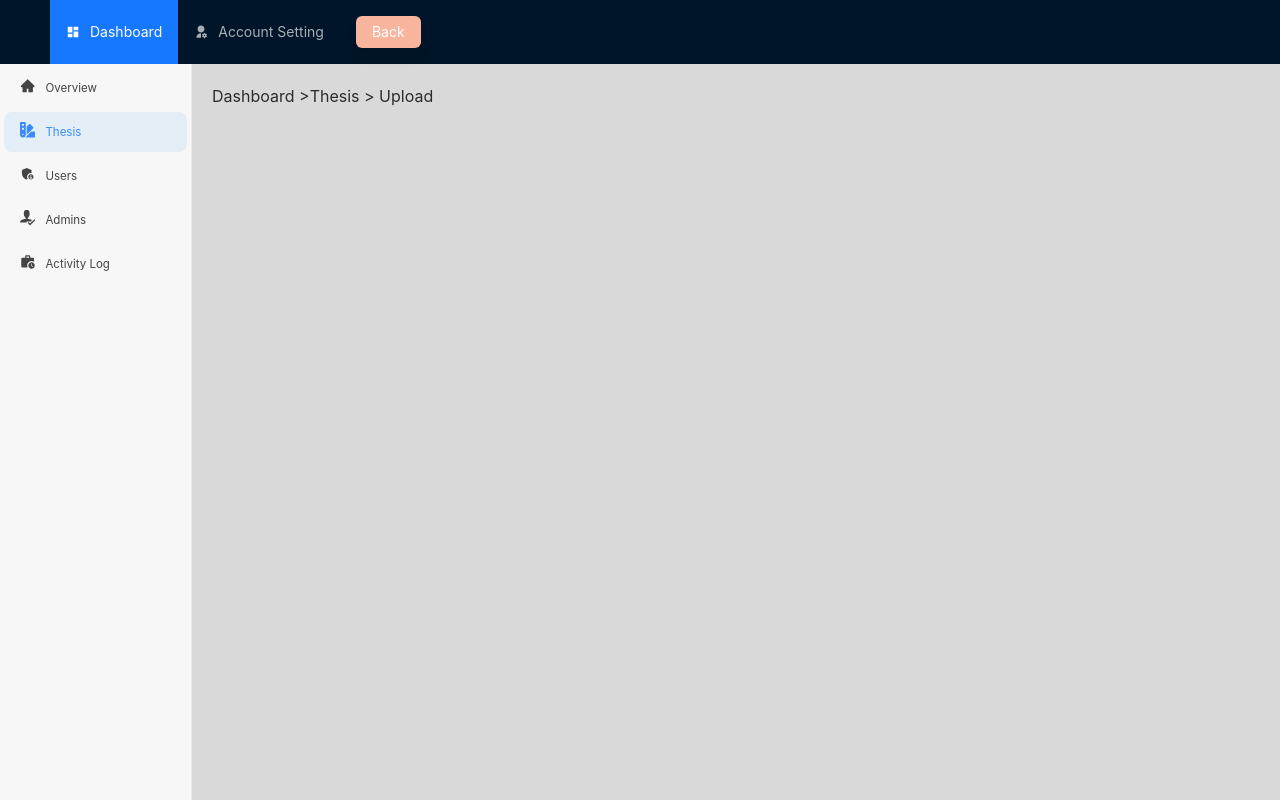
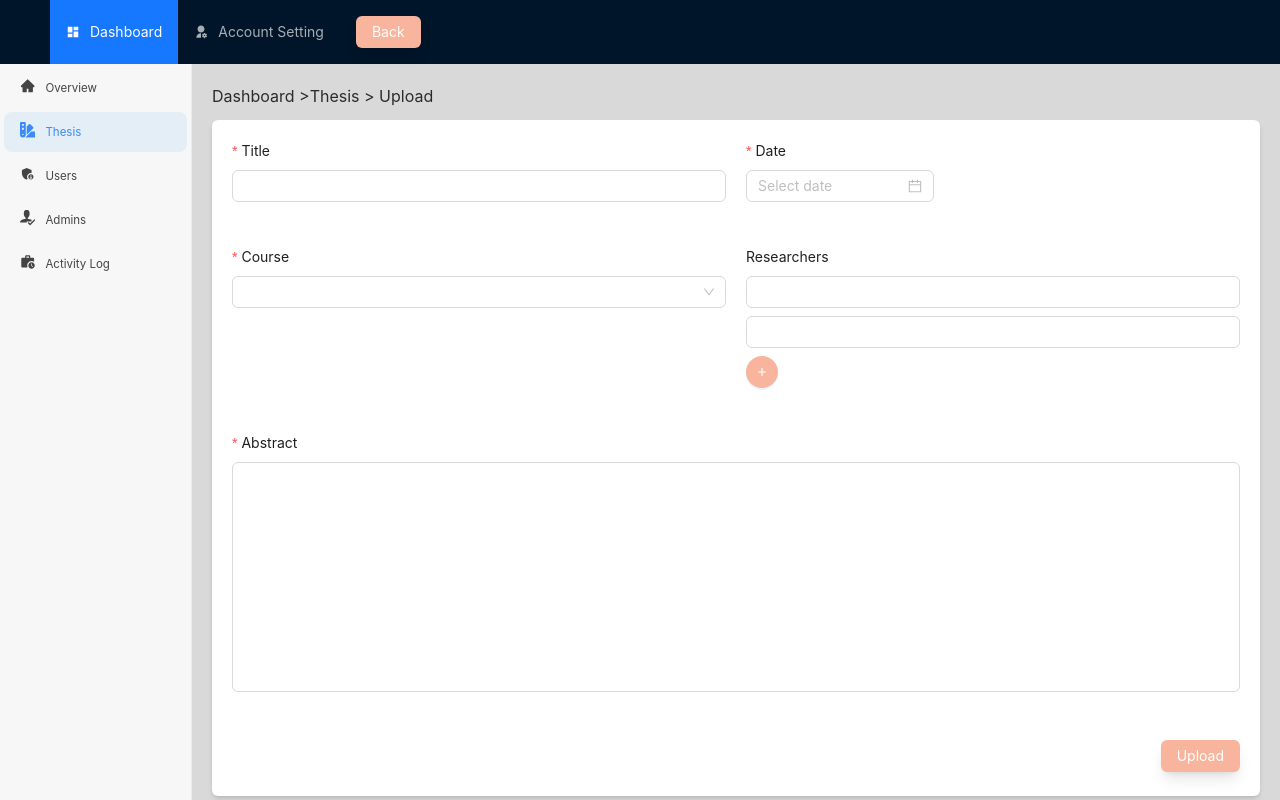
Before and after one commit to TorrCod/thesis-abstract, a Next.js app: page /dashboard/thesis/upload-thesis in a window 1280 px wide. Built offline with nearby package versions, Linux system fonts and the light colour scheme; no server answers; the database is empty.

Commit message:
form added on upload

```diff
--- a/src/pages/dashboard/thesis/upload-thesis.tsx
+++ b/src/pages/dashboard/thesis/upload-thesis.tsx
@@ -1,8 +1,47 @@
+import { PriButton } from "@/components/button";
 import DashboardLayout from "@/components/dashboardLayout";
+import { Button, DatePicker, Form, Input, Select } from "antd";
 import Link from "next/link";
-import React from "react";
+import React, { useState } from "react";
+import { BiPlus } from "react-icons/bi";
+import { FaAddressCard } from "react-icons/fa";
+import { GrAdd } from "react-icons/gr";
+
+const { Option } = Select;
+
+interface FormValues {
+  title: string;
+  date: string;
+  course: string[];
+  researchers: string[];
+}
+
+const courseOptions = [
+  { label: "Computer Engineer", value: "computer-engineer" },
+  { label: "Mechanical Engineer", value: "mechanical-engineer" },
+  { label: "Civil Engineer", value: "civil-engineer" },
+  { label: "Electronics Engineer", value: "electronics-engineer" },
+  { label: "Electrical Engineer", value: "electrical-engineer" },
+];
 
 const UploadThesis = () => {
+  const [researchers, setResearchers] = useState<string[]>(["", ""]);
+
+  const onFinish = (values: FormValues) => {
+    console.log(values);
+    console.log(researchers);
+  };
+
+  const handleAddResearcher = () => {
+    setResearchers([...researchers, ""]);
+  };
+
+  const handleResearcherChange = (index: number, value: string) => {
+    const newResearchers = [...researchers];
+    newResearchers[index] = value;
+    setResearchers(newResearchers);
+  };
+
   return (
     <DashboardLayout
       userSelectedMenu="/dashboard"
@@ -12,7 +51,51 @@ const UploadThesis = () => {
         <Link href="/dashboard/overview">Dashboard</Link> {">"}
         <Link href="/dashboard/thesis">Thesis</Link> {">"} Upload
       </div>
-      <div></div>
+      <Form<FormValues>
+        className="bg-white rounded-md shadow-md p-5 mb-10 md:grid md:grid-cols-2 content-start relative gap-5 pb-20"
+        onFinish={onFinish}
+        layout="vertical"
+      >
+        <Form.Item name="title" label="Title" rules={[{ required: true }]}>
+          <Input />
+        </Form.Item>
+        <Form.Item name="date" label="Date" rules={[{ required: true }]}>
+          <DatePicker />
+        </Form.Item>
+        <Form.Item name="course" label="Course" rules={[{ required: true }]}>
+          <Select mode="multiple" options={courseOptions} />
+        </Form.Item>
+        <Form.Item label="Researchers">
+          {researchers.map((researcher, index) => (
+            <Input
+              key={index}
+              value={researcher}
+              onChange={(e) => handleResearcherChange(index, e.target.value)}
+              style={{ marginBottom: 8 }}
+            />
+          ))}
+          <PriButton
+            className="grid place-items-center text-white bg-[#F8B49C]"
+            onClick={handleAddResearcher}
+            shape="circle"
+          >
+            <BiPlus />
+          </PriButton>
+        </Form.Item>
+        <Form.Item
+          className="col-span-2"
+          name="abstract"
+          label="Abstract"
+          rules={[{ required: true }]}
+        >
+          <Input.TextArea autoSize={{ minRows: 10 }} />
+        </Form.Item>
+        <Form.Item className="absolute bottom-0 right-5">
+          <PriButton type="primary" htmlType="submit">
+            Upload
+          </PriButton>
+        </Form.Item>
+      </Form>
     </DashboardLayout>
   );
 };
```
